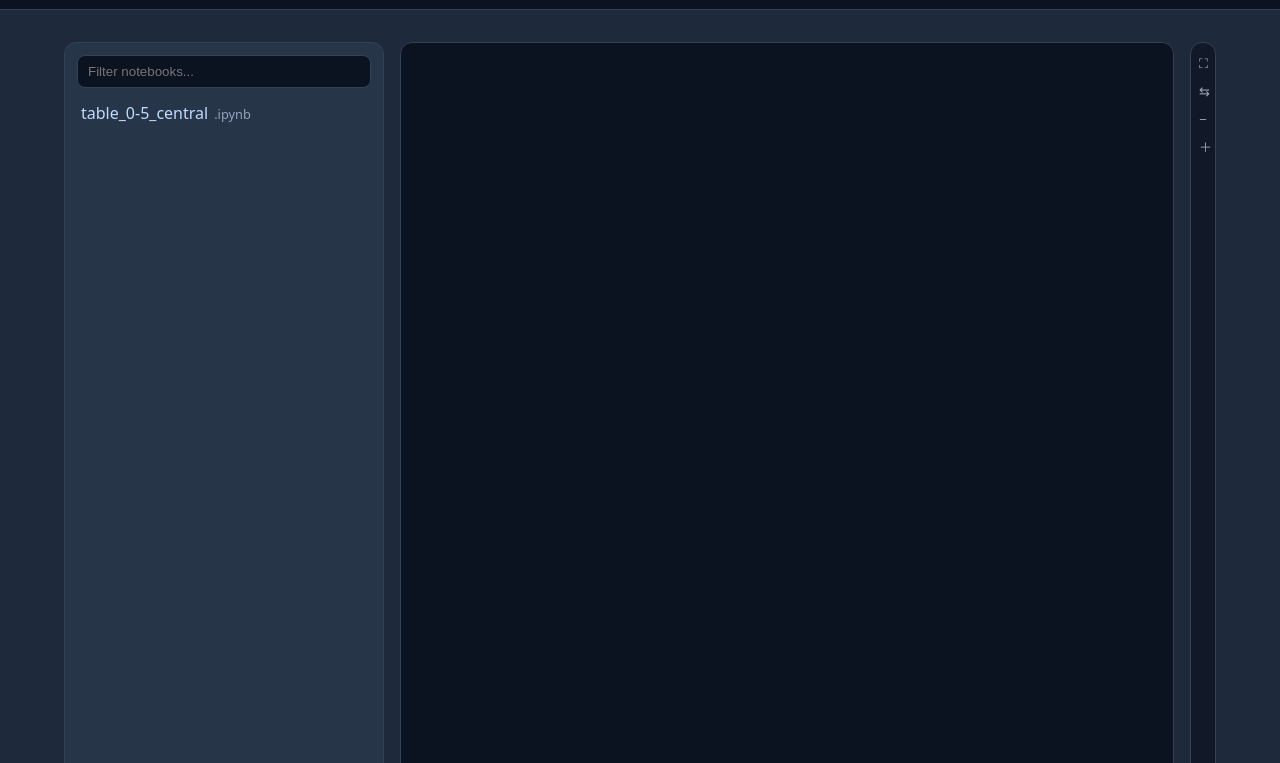
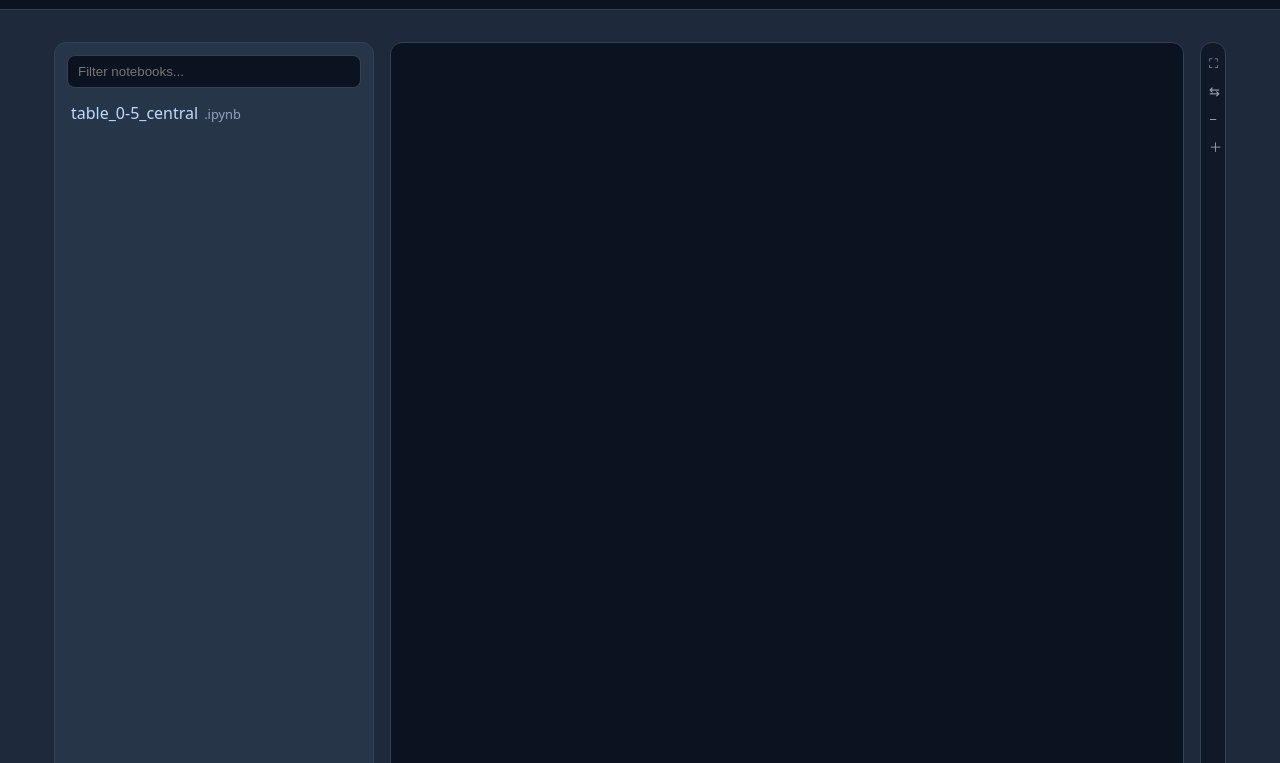
Before and after one commit to High-Energy-Physics-Research/experimental-correlation-uncertainty, a plain HTML site: page studies.html in a window 1280 px wide. Shown: the part 37-800 px from the top of the page. Drawn offline with Linux system fonts and the light colour scheme; no server answers.

Commit message:
Update files

```diff
--- a/css/studies.css
+++ b/css/studies.css
@@ -4,8 +4,11 @@
 
 /* container principal da página Studies */
 .main-wide {
-  width: 90%;
-  margin: 32px auto;
+  width: calc(90% + 20px);
+  margin-top: 32px;
+  margin-bottom: 32px;
+  margin-left: auto;
+  margin-right: auto;
   padding: 0 0 16px 0;
 }
 
```
Also changed, not shown: index.html (+1 -1 lines).
